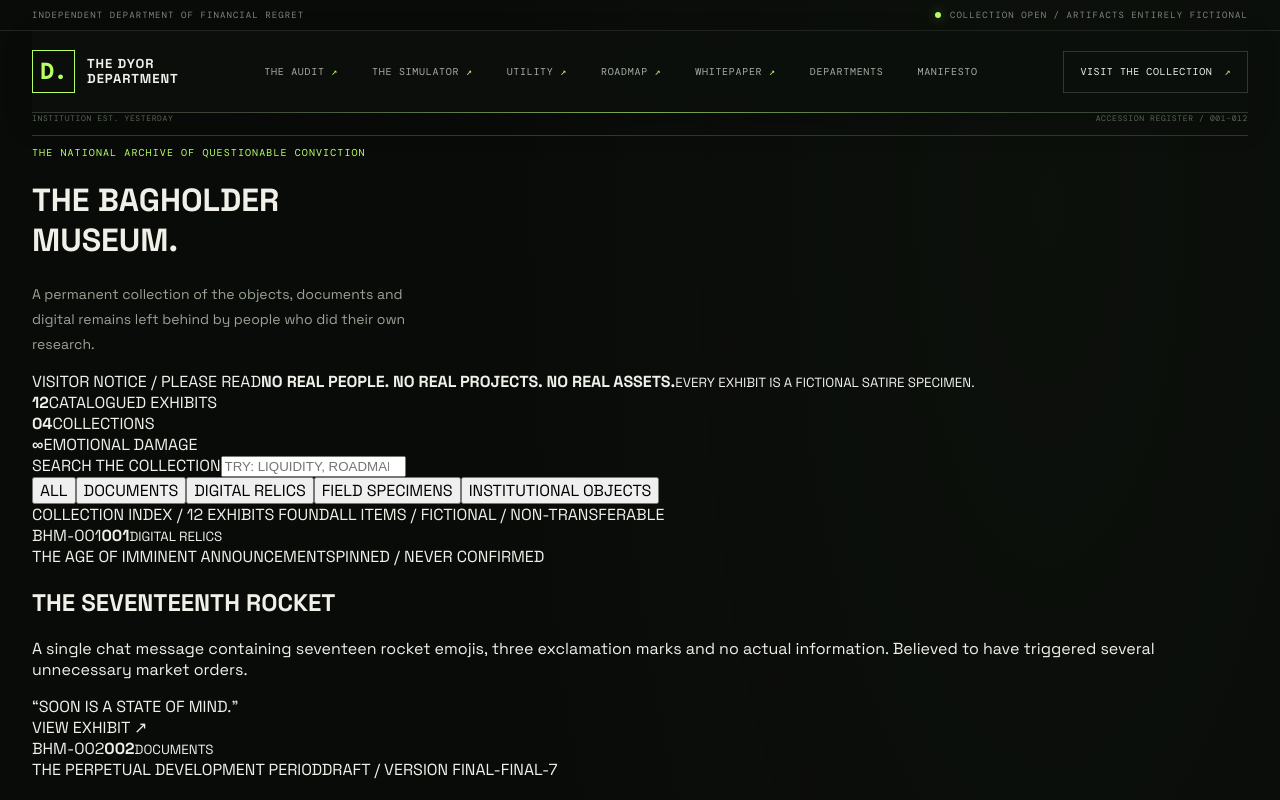
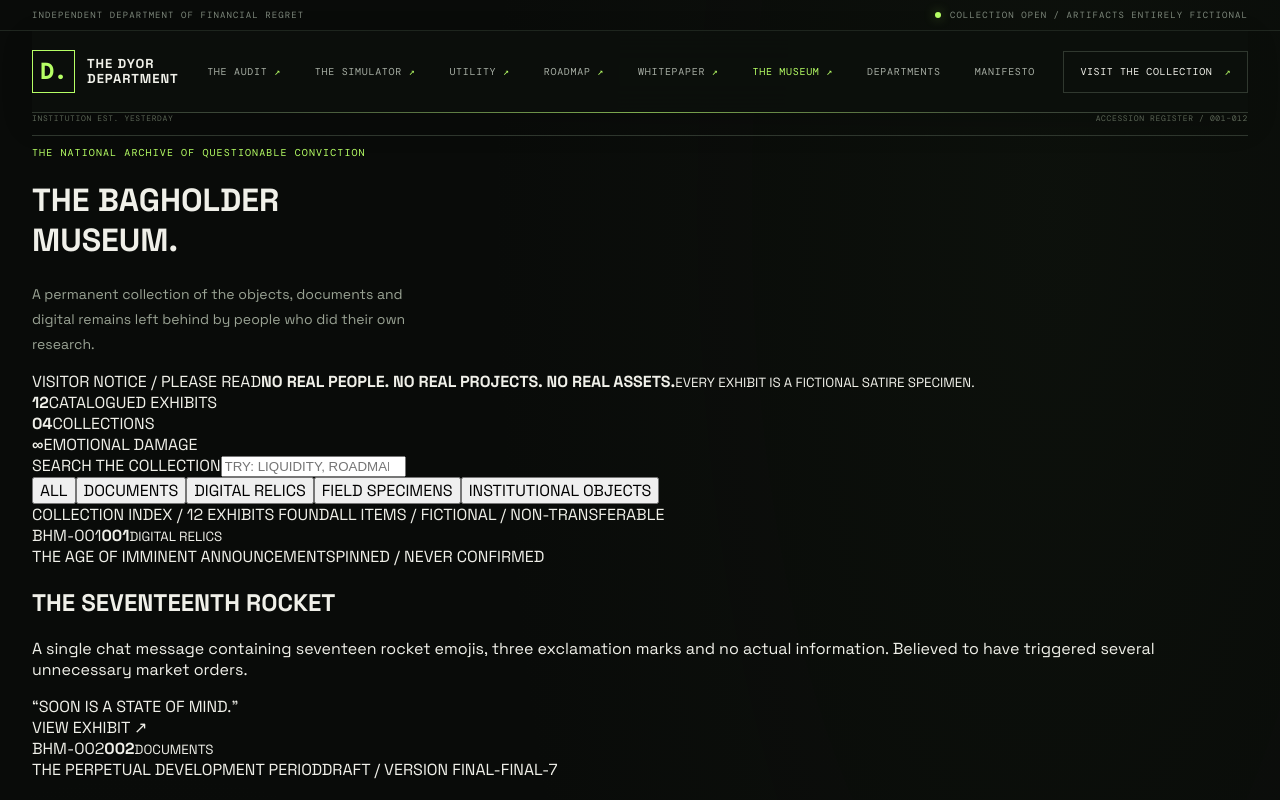
Before and after one commit to safherofficial/weird, a Next.js app: page /museum in a window 1280 px wide. Shown: the top 800 px of the page. Built offline with nearby package versions, Linux system fonts and the light colour scheme.

Commit message:
feat(u09): add Bagholder Museum to desktop and mobile navigation

```diff
--- a/app/components/department-header.tsx
+++ b/app/components/department-header.tsx
@@ -4,7 +4,7 @@ import Link from "next/link";
 import { useEffect, useId, useRef, useState } from "react";
 
 type DepartmentHeaderProps = {
-  activeSection?: "home" | "audit" | "simulator" | "utility" | "roadmap" | "whitepaper";
+  activeSection?: "home" | "audit" | "simulator" | "utility" | "roadmap" | "whitepaper" | "museum";
   statusMessage?: string;
   ctaHref?: string;
   ctaLabel?: string;
@@ -73,6 +73,9 @@ export default function DepartmentHeader({
           <Link href="/whitepaper-factory" aria-current={activeSection === "whitepaper" ? "page" : undefined}>
             WHITEPAPER <span aria-hidden="true">↗</span>
           </Link>
+          <Link href="/museum" aria-current={activeSection === "museum" ? "page" : undefined}>
+            THE MUSEUM <span aria-hidden="true">↗</span>
+          </Link>
           <Link href={departmentsHref}>DEPARTMENTS</Link>
           <Link href={manifestoHref}>MANIFESTO</Link>
         </nav>
@@ -98,7 +101,7 @@ export default function DepartmentHeader({
         <nav id={menuId} className="mobile-nav" aria-label="Mobile navigation" hidden={!menuOpen}>
           <div className="mobile-nav__heading">
             <span>DEPARTMENT DIRECTORY</span>
-            <span>7 DESTINATIONS / 1 PURPOSE</span>
+            <span>8 DESTINATIONS / 1 PURPOSE</span>
           </div>
           <Link href="/audit" aria-current={activeSection === "audit" ? "page" : undefined} onClick={closeMenu}>
             <span>01</span> THE AUDIT <b aria-hidden="true">↗</b>
@@ -115,11 +118,14 @@ export default function DepartmentHeader({
           <Link href="/whitepaper-factory" aria-current={activeSection === "whitepaper" ? "page" : undefined} onClick={closeMenu}>
             <span>05</span> WHITEPAPER FACTORY <b aria-hidden="true">↗</b>
           </Link>
+          <Link href="/museum" aria-current={activeSection === "museum" ? "page" : undefined} onClick={closeMenu}>
+            <span>06</span> THE BAGHOLDER MUSEUM <b aria-hidden="true">↗</b>
+          </Link>
           <Link href={departmentsHref} onClick={closeMenu}>
-            <span>06</span> DEPARTMENTS <b aria-hidden="true">↗</b>
+            <span>07</span> DEPARTMENTS <b aria-hidden="true">↗</b>
           </Link>
           <Link href={manifestoHref} onClick={closeMenu}>
-            <span>07</span> MANIFESTO <b aria-hidden="true">↗</b>
+            <span>08</span> MANIFESTO <b aria-hidden="true">↗</b>
           </Link>
           <Link className="mobile-nav__cta" href={ctaHref} onClick={closeMenu}>
             {ctaLabel} <span aria-hidden="true">↗</span>
```
